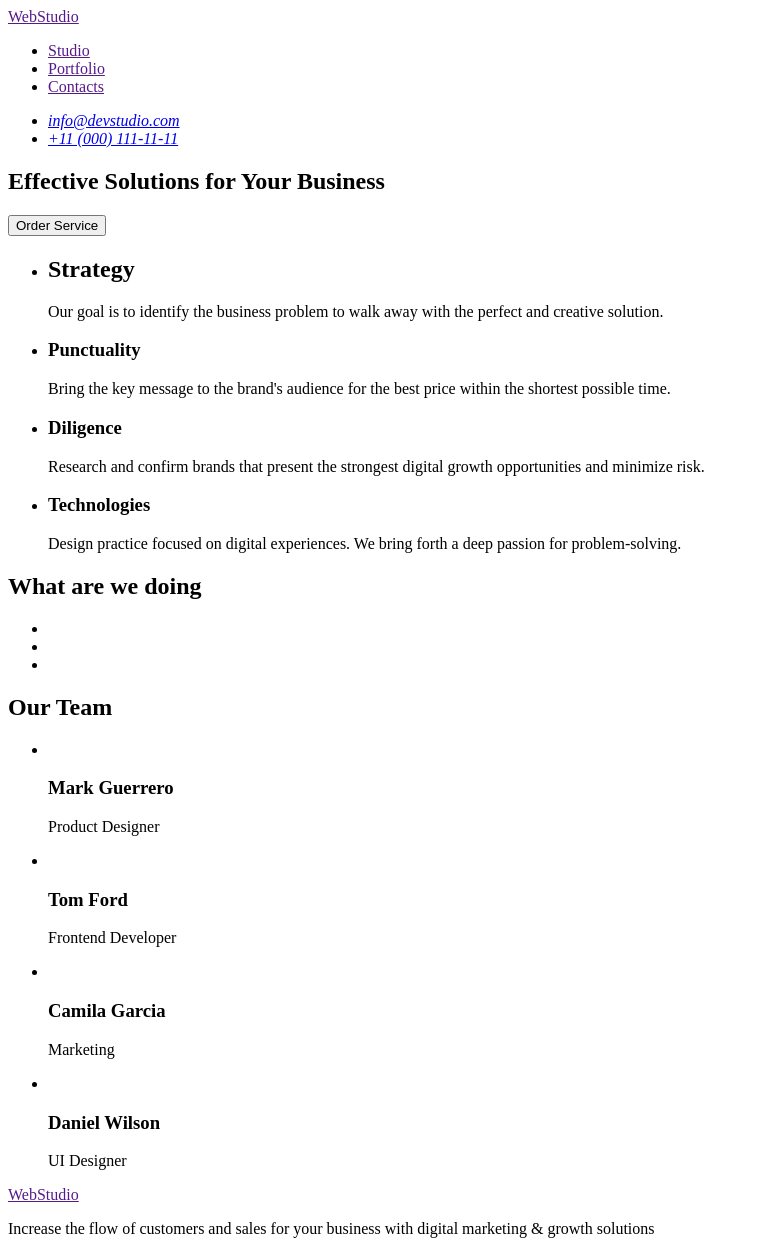
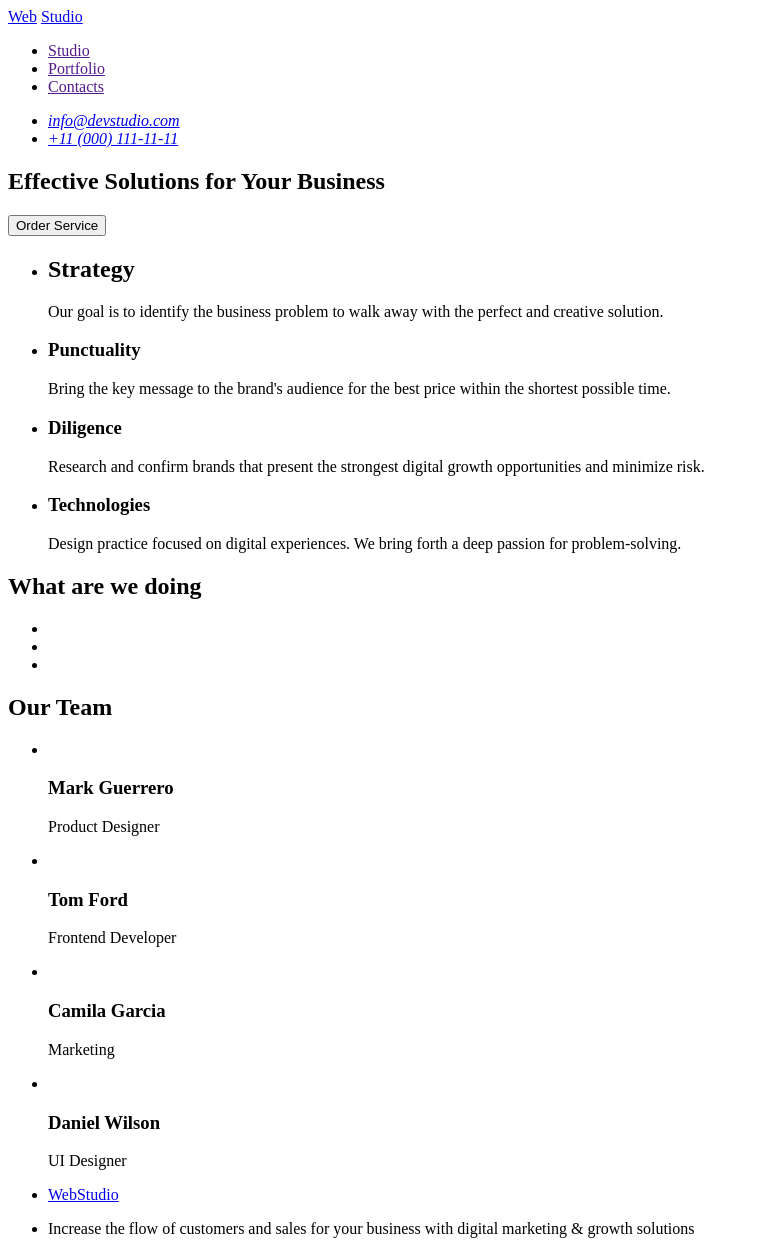
Before and after one commit to VKasharina/goit-markup-hw-01, a plain HTML site: page index.html in a window 1280 px wide. Shown: the whole page, without its empty margins (0-759 px from the left). Drawn offline with Linux system fonts and the light colour scheme.

Commit message:
Update index.html

```diff
--- a/index.html
+++ b/index.html
@@ -10,17 +10,14 @@
   <header>
 
     <nav>
-    <a href="">
-<a href="">WebStudio</a>
-    </a>
+<a href="./index.html">Web</a>
+<a href="./index.html">Studio</a>
 
     <ul>
         <li><a href="">Studio</a></li>
         <li><a href="">Portfolio</a></li>
         <li><a href="">Contacts</a></li>
     </ul>
-
-
 </nav>
 <address>
     <ul>
@@ -34,7 +31,8 @@
     <h1>Effective Solutions
         for Your Business</h1>
         <button type="button">Order Service</button>
-</section>
+    </section>
+<section>
 <ul>
     <li>
        <h2>Strategy</h2>
@@ -54,6 +52,7 @@
         <p>Design practice focused on digital experiences. We bring forth a deep passion for problem-solving.</p>
     </li>
 </ul>
+</section>
 <section>
 <h2>What are we doing</h2>
 <ul>
@@ -66,36 +65,32 @@
     <h2>Our Team</h2>
     <ul>
         <li>
-            <section>
             <img src="./images/img.jpg" alt="" width="264">
         <h3> Mark Guerrero</h3>
     <p>Product Designer</p>
-            </section>
     </li>
         <li>
-            <section>
                 <img src="./images/img1.jpg" alt="" width="264">
                 <h3>Tom Ford</h3>
                 <p>Frontend Developer</p>
-            </section>
         </li>
         <li>
-            <section>
                 <img src="./images/img2.jpg" alt="" width="264">
                 <h3>Camila Garcia</h3>
                 <p>Marketing</p>
-            </section>
         </li>
         <li>
-            <section>
                 <img src="./images/img3.jpg" alt="" width="264">
                 <h3>Daniel Wilson</h3>
                 <p>UI Designer</p>
-            </section>
+        </li>
+    </ul>
         </main>
+    </body>
   <footer>
-    <a href="">WebStudio</a>
-    <p>Increase the flow of customers and sales for your business with digital marketing & growth solutions</p>
+    <ul>
+        <li><a href="./index.html">WebStudio</a></li>
+        <li><p>Increase the flow of customers and sales for your business with digital marketing & growth solutions</p></li>
+    </ul>
   </footer>
-</body>
 </html>
```
